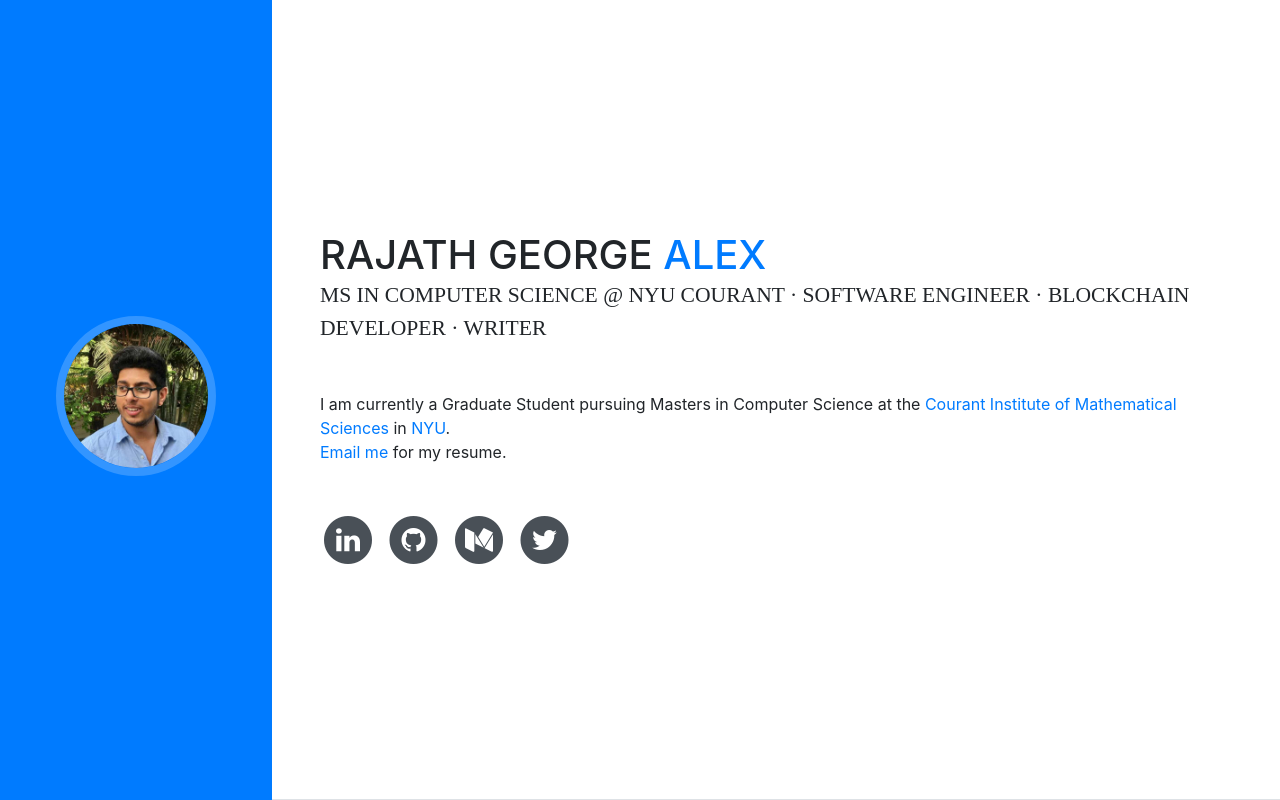
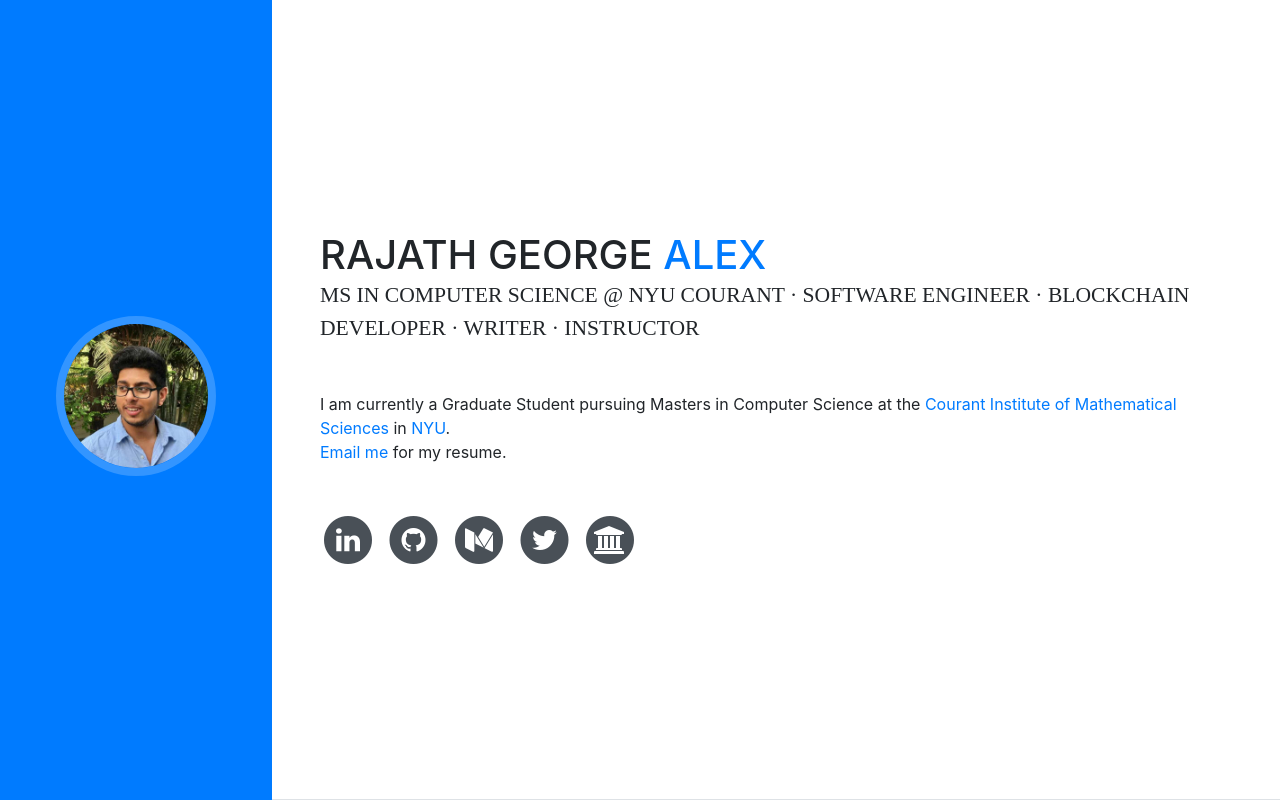
Before and after one commit to 0xrajath/0xrajath.github.io, a website with bundled scripts: page index.html in a window 1280 px wide. Built offline with nearby package versions, Linux system fonts and the light colour scheme; a web font is replaced by a local one.

Commit message:
Added Udemy link

```diff
--- a/index.html
+++ b/index.html
@@ -68,7 +68,7 @@
           <h1 class="mb-0">Rajath George
             <span class="text-primary">Alex</span>
           </h1>
-          <div class="subheading mb-5">MS in Computer Science @ NYU Courant · Software Engineer · Blockchain Developer · Writer
+          <div class="subheading mb-5">MS in Computer Science @ NYU Courant · Software Engineer · Blockchain Developer · Writer · Instructor
 
           </div>
           <p class="mb-5">I am currently a Graduate Student pursuing Masters in Computer Science at the <a href="https://cs.nyu.edu/home/index.html" target="_blank">Courant Institute of Mathematical Sciences</a> in <a href="https://www.nyu.edu/" target="_blank">NYU</a>.
@@ -106,6 +106,15 @@
                   </span>
                 </a>
               </li>
+              <li class="list-inline-item">
+                  <a href="https://www.udemy.com/user/rajath-george-alex/" target="_blank">
+                    <span class="fa-stack fa-lg">
+                      <i class="fa fa-circle fa-stack-2x"></i>
+                      <i class="fa fa-university fa-stack-1x fa-inverse"></i>
+                    </span>
+                  </a>
+                </li>
+
 
           </ul>
         </div>
```
